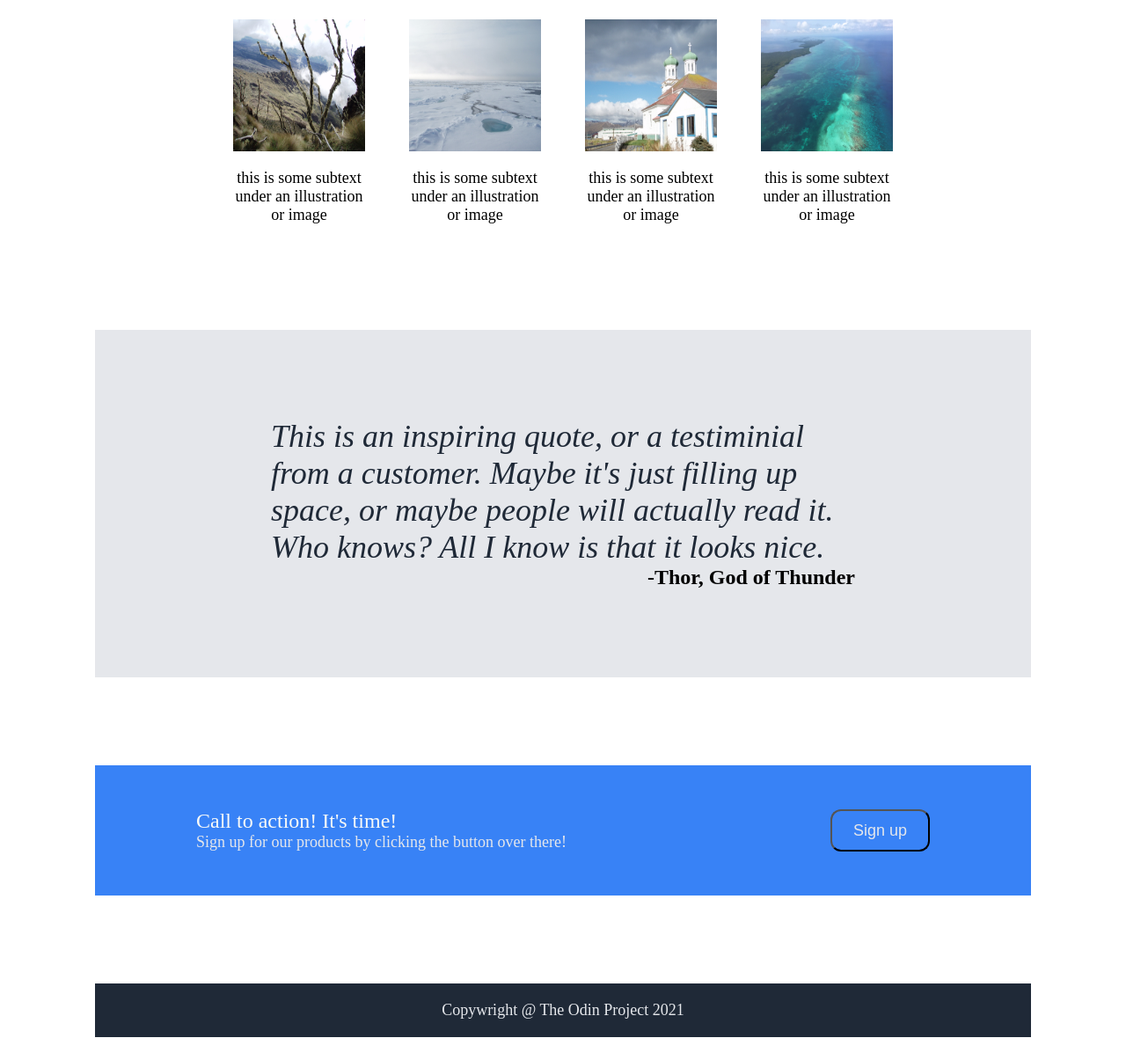
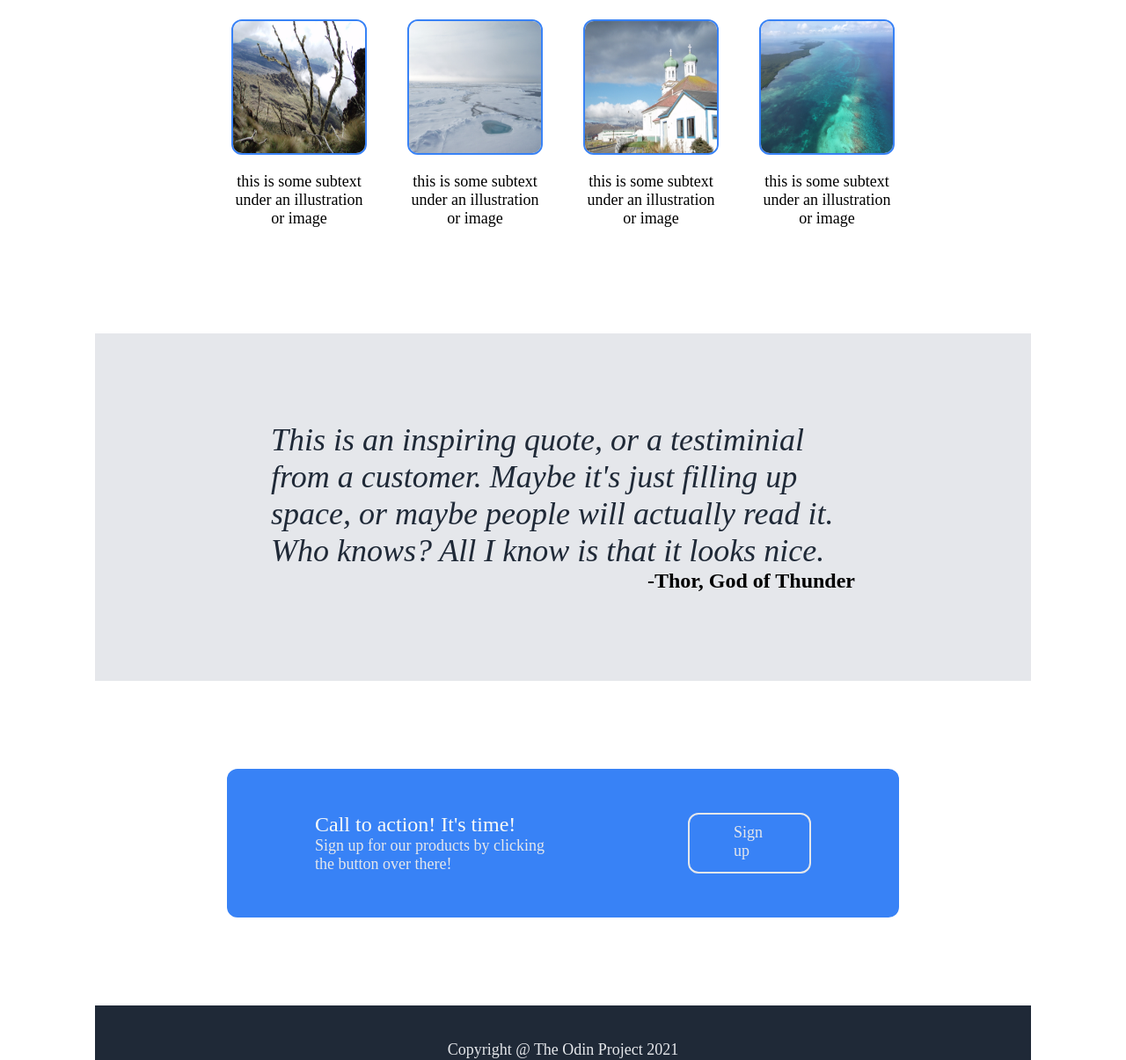
Before and after one commit to TheKillerWallaby/LandingPage, a plain HTML site: page index.html in a window 1280 px wide. Shown: the part 681-1886 px from the top of the page at 88% size. Drawn offline with Linux system fonts and the light colour scheme.

Commit message:
Finished making template

```diff
--- a/index.html
+++ b/index.html
@@ -37,25 +37,25 @@
         </div>
         <div class="information_boxes_wrapper">
             <div class="information_box">
-                <img src="kili.jpg" width="150" height="150">
+                <img src="kili.jpg" width="150" height="150" class="img1">
                 <p2>
                     this is some subtext under an illustration or image
                 </p2>
             </div>
             <div class="information_box">
-                <img src="arctic.jpg" width="150" height="150">
+                <img src="arctic.jpg" width="150" height="150" class="img1">
                 <p2>
                     this is some subtext under an illustration or image
                 </p2>
             </div>
             <div class="information_box">
-                <img src="chruch.jpg" width="150" height="150">
+                <img src="chruch.jpg" width="150" height="150" class="img1">
                 <p2>
                     this is some subtext under an illustration or image
                 </p2>
             </div>
             <div class="information_box">
-                <img src="ocean.jpg" width="150" height="150">
+                <img src="ocean.jpg" width="150" height="150" class="img1">
                 <p2>
                     this is some subtext under an illustration or image
                 </p2>
@@ -82,13 +82,13 @@
                 Sign up for our products by clicking the button over there!
             </p4>
         </div>
-        <button>
+        <div class="button1">
             Sign up
-        </button>
+        </div>
    </div>
    <div class="footer">
         <div class="footer_text">
-            Copywright @ The Odin Project 2021
+            Copyright @ The Odin Project 2021
         </div>
    </div>
 </body>
--- a/styles.css
+++ b/styles.css
@@ -37,32 +37,30 @@ nav {
     display: flex;
     background-color: #1F2937;
     padding: 120px;
+    padding-right: 140px;
     justify-content: space-between;
     align-items: center;
     margin-left: 100px;
     margin-right:100px;
-
 }
 
 .subsection_text {
     display:flex;
     flex-direction: column;
-    max-width: 300px;
+
 }
-
-
 
 .subsection_header {
 font-size: 48px;
 color: white;
 font-weight: bolder;
-
+max-width: 300px;
 }
 
 p {
     font-size: 18px;
     color: #e5e7eb;
-
+    max-width: 400px;
 }
 
 button {
@@ -70,8 +68,9 @@ button {
     font-size: 18px;
     color: #e5e7eb;
     border-radius:12px;
-    max-width: 150px;
-    padding: 10px 24px;
+    max-width: 175px;
+    padding: 10px 30px;
+    border-style: hidden;
 
 }
 
@@ -102,6 +101,11 @@ p2 {
     font-size: 18px;
     text-align: center;
 
+}
+
+.img1{
+    border-radius:12px;
+    border: 2px solid #3882f6;
 }
 
 .information_title {
@@ -148,15 +152,16 @@ p2 {
 .signup_block {
     display: flex;
     background-color: #3882f6;
-    justify-content: center;
+    justify-content: space-between;
     padding-top: 50px;
     padding-bottom: 50px;
     padding-left: 100px;
     padding-right: 100px;
     margin-top: 100px;
     margin-bottom: 100px;
-    margin-left: 100px;
-    margin-right:100px;
+    margin-left: 250px;
+    margin-right:250px;
+    border-radius:12px;
 }
 
 p3 {
@@ -172,22 +177,40 @@ p4 {
 .signup_words {
     display: flex;
     flex-direction: column;
-    margin-right: 300px;
+    margin-right: 150px;
     justify-content: space-between;
+
+}
+
+.button1 {
+    background-color:#3882f6;
+    font-size: 18px;
+    color: #e5e7eb;
+    border: 2px solid #e5e7eb;
+    border-radius:12px;
+    max-width: 175px;
+    padding: 10px 50px;
+
 }
 
 .footer {
-    display: flex;
+   display: flex;
+
+
+    background-color: #1F2937;
     justify-content: center;
     align-items:center;
-    background-color: #1F2937;
     margin-left: 100px;
     margin-right:100px;
+
+
 }
 
 .footer_text{
     display: flex;
     padding: 20px;
+    padding-top: 40px;
+    padding-bottom: 40px;
     font-size: 18px;
     color: #e5e7eb;
 
```
